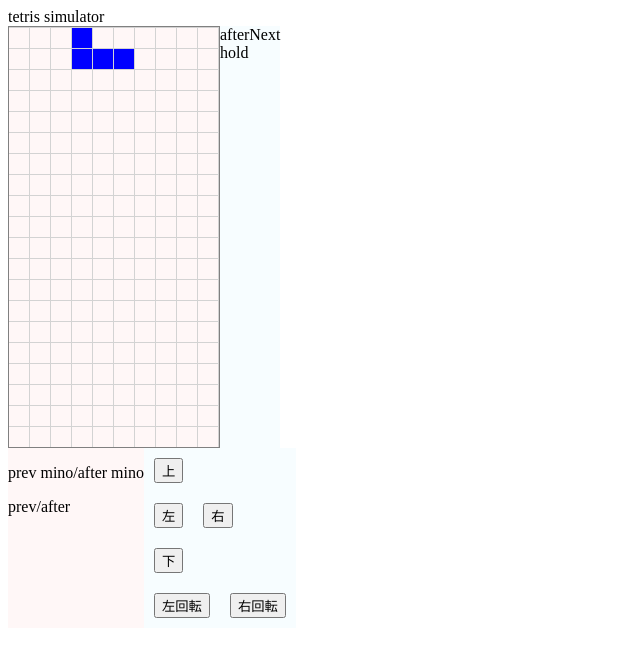
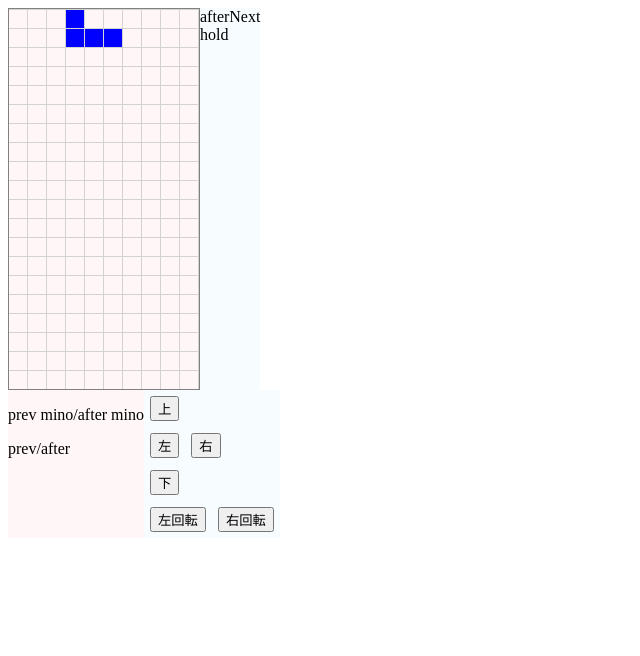
Before and after one commit to ahyaemon/react-tetris, a React (Create React App) app: page / in a window 1280 px wide. Shown: the top 656 px of the page, without its empty margins (0-640 px from the left). Built offline with nearby package versions, Linux system fonts and the light colour scheme.

Commit message:
update layout

```diff
--- a/src/App.tsx
+++ b/src/App.tsx
@@ -32,8 +32,6 @@ function App() {
     return (
         <GameContext.Provider value={{gameState, setGameState}}>
             <div className="app">
-
-                <header className="app__header">tetris simulator</header>
                 <div className="app__screen">
                     <Screen/>
                 </div>
--- a/src/components/controller/controller-right/cross-keys/CrossKeys.scss
+++ b/src/components/controller/controller-right/cross-keys/CrossKeys.scss
@@ -1,5 +1,5 @@
 .crossKeys {
     button {
-        margin: 10px;
+        margin: 6px;
     }
 }
--- a/src/components/screen/screen-left/board/row/cell/Cell.scss
+++ b/src/components/screen/screen-left/board/row/cell/Cell.scss
@@ -1,8 +1,8 @@
 .cell {
     border-top: 1px solid lightgrey;
     border-right: 1px solid lightgrey;
-    width: 20px;
-    height: 20px;
+    width: 18px;
+    height: 18px;
 
     &--lightBlue {
         background-color: #a1edff;
```
